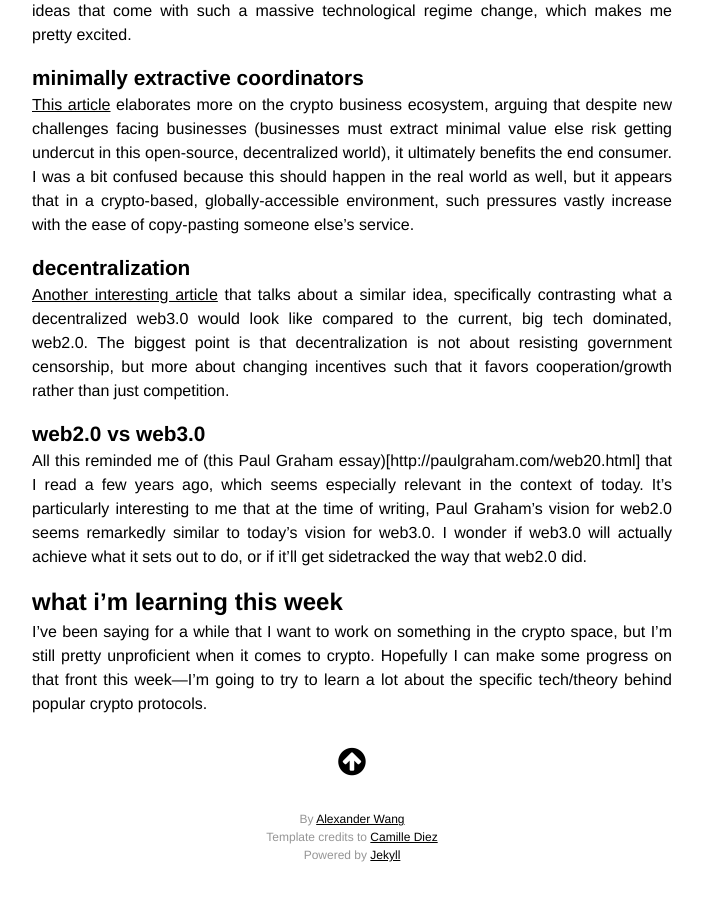
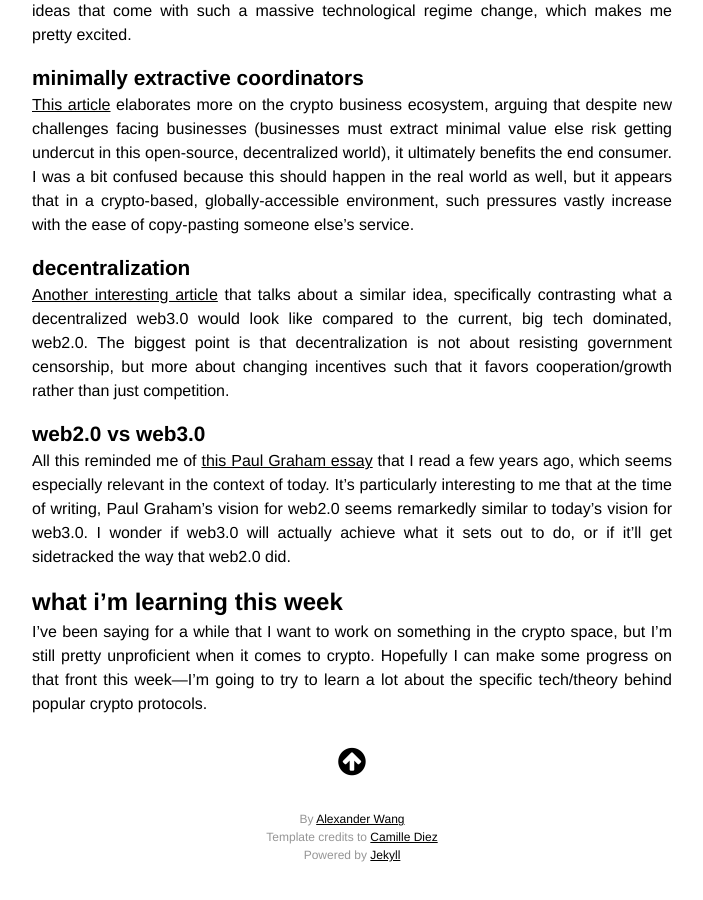
Before and after one commit to alexjwang/personal-blog, a Jekyll site: the page built from _posts/2021-11-08-meta-learning.md, in a window 1280 px wide and 900 px high, scrolled down 2274 px. Shown: the whole window, without its empty margins (288-991 px from the left). Built offline with Jekyll 4.4.1, drawn with Linux system fonts in a browser that asks for light colours; nearby versions of some CDN libraries.

Commit message:
some link editing again

```diff
--- a/_posts/2021-11-08-meta-learning.md
+++ b/_posts/2021-11-08-meta-learning.md
@@ -56,7 +56,7 @@ There's a lot of interesting arguments in this article, specifically regarding t
 
 ### web2.0 vs web3.0
 
-All this reminded me of (this Paul Graham essay)[http://paulgraham.com/web20.html] that I read a few years ago, which seems especially relevant in the context of today.
+All this reminded me of [this Paul Graham essay](http://paulgraham.com/web20.html) that I read a few years ago, which seems especially relevant in the context of today.
 It's particularly interesting to me that at the time of writing, Paul Graham's vision for web2.0 seems remarkedly similar to today's vision for web3.0. I wonder if web3.0 will actually achieve what it sets out to do, or if it'll get sidetracked the way that web2.0 did.
 
 ## what i'm learning this week
```
